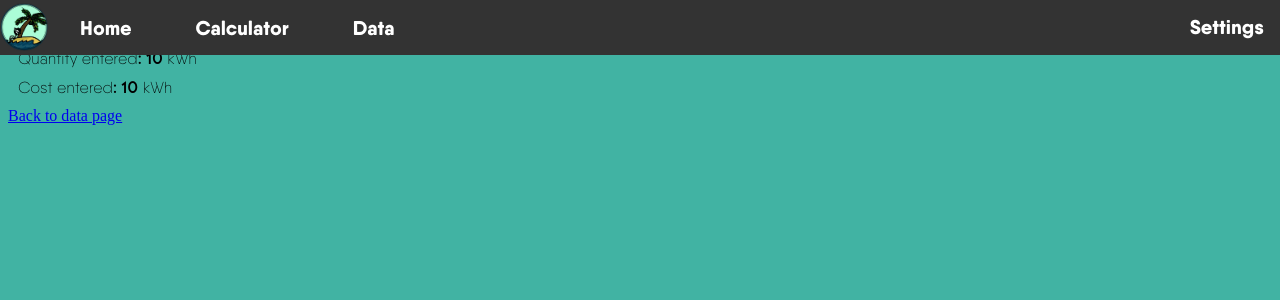
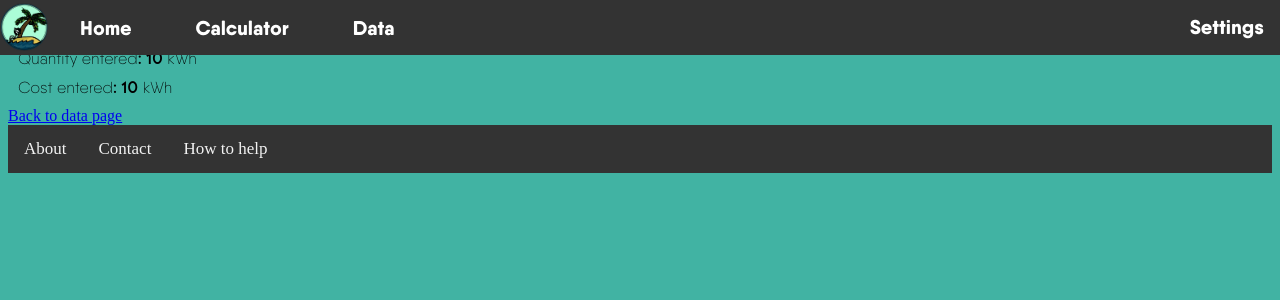
Before and after one commit to seehamrun/BeachBoiz, a Python web app: template templates/data_submitted.html in a window 1280 px wide. Shown: the top 300 px of the page. Run offline with Jinja, Linux system fonts and the light colour scheme; the template is opened without the code that fills it: most values are stand-ins (such as "Sample title", 1, 10 or a date in 2020).

Commit message:
added bottom navbars to some pages

```diff
--- a/templates/data_submitted.html
+++ b/templates/data_submitted.html
@@ -24,5 +24,11 @@
     <p>Quantity entered: {{bill.util_qty}} kWh</p>
     <p>Cost entered: {{bill.util_cost}} kWh</p>
     <a href='/data'>Back to data page</a>
+
+    <div class="bottomBar">
+      <a href="../static/about_us.html">About</a>
+      <a href="../static/contact.html">Contact</a>
+      <a href="../static/Help.html">How to help</a>
+    </div>
   </body>
 </html>
--- a/templates/delete_confirm.html
+++ b/templates/delete_confirm.html
@@ -25,5 +25,11 @@
       <input type='hidden' name='bill_id' value='{{bill_id}}'>
       <input type='submit' value='Yes'>
     </form>
+
+    <div class="bottomBar">
+      <a href="../static/about_us.html">About</a>
+      <a href="../static/contact.html">Contact</a>
+      <a href="../static/Help.html">How to help</a>
+    </div>
   </body>
 </html>
--- a/templates/delete_goal_confirm.html
+++ b/templates/delete_goal_confirm.html
@@ -25,5 +25,11 @@
       <input type='hidden' name='goal_id' value='{{goal_id}}'>
       <input type='submit' value='Yes'>
     </form>
+
+    <div class="bottomBar">
+      <a href="../static/about_us.html">About</a>
+      <a href="../static/contact.html">Contact</a>
+      <a href="../static/Help.html">How to help</a>
+    </div>
   </body>
 </html>
--- a/templates/goal_submitted.html
+++ b/templates/goal_submitted.html
@@ -24,5 +24,11 @@
     <p>Quantity entered: {{goal.goal_qty}} kWh</p>
     <p>Cost entered: {{goal.goal_cost}} kWh</p>
     <a href='/home'>Back to home page</a>
+
+    <div class="bottomBar">
+      <a href="../static/about_us.html">About</a>
+      <a href="../static/contact.html">Contact</a>
+      <a href="../static/Help.html">How to help</a>
+    </div>
   </body>
 </html>
```
Also changed, not shown: 1 other file.
